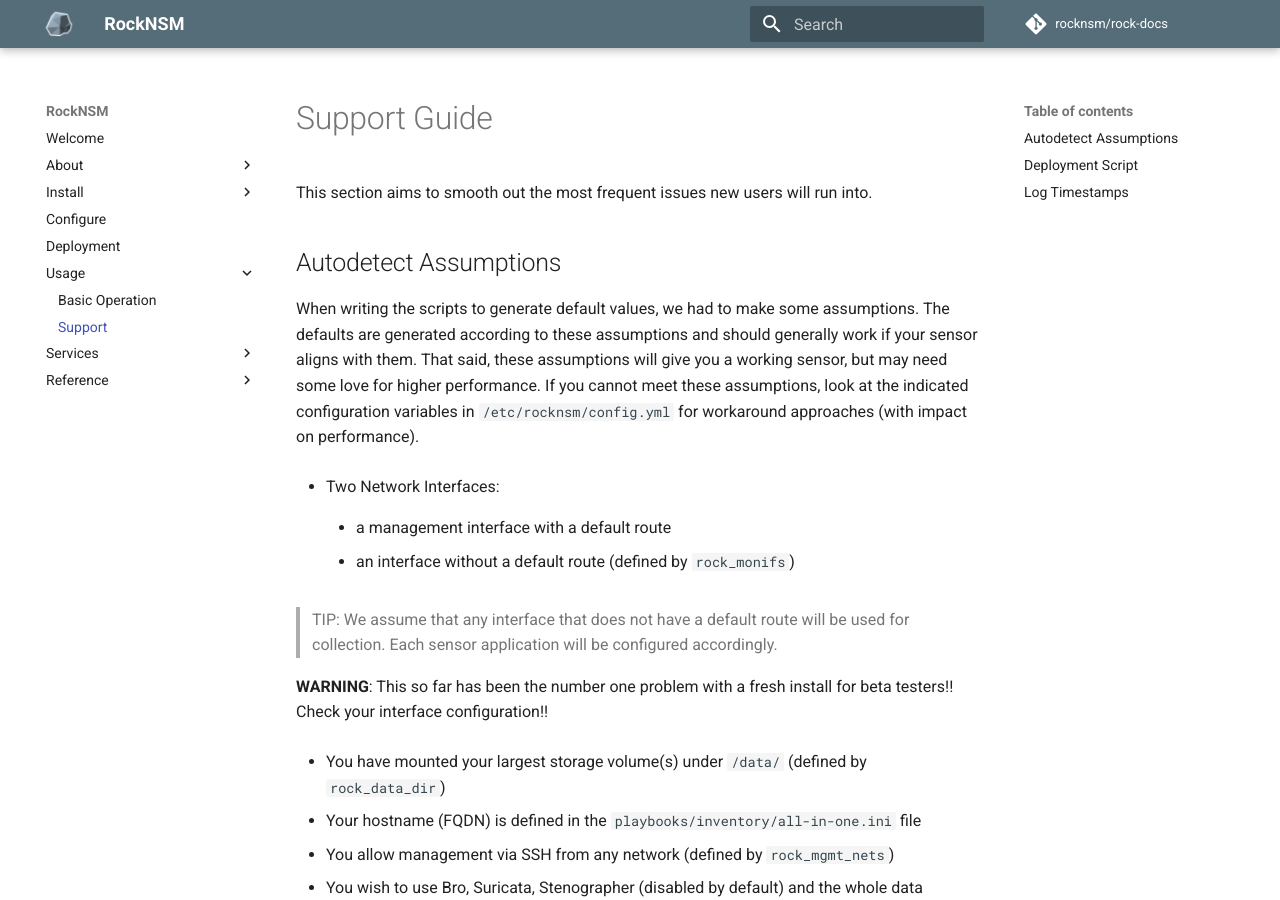
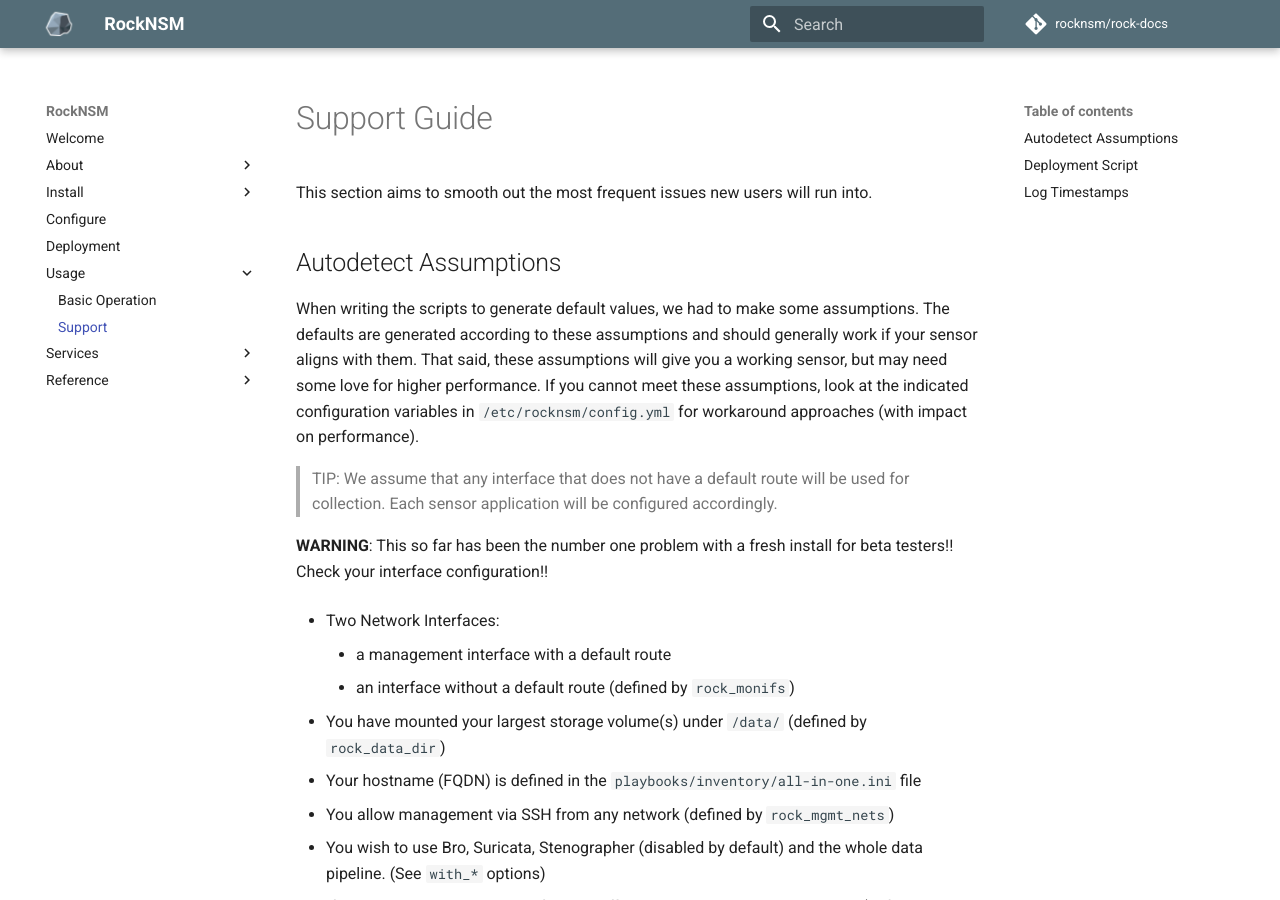
Before and after one commit to seven62/mkdocs-demo, an MkDocs documentation site: the page built from docs/usage/support.md, in a window 1280 px wide and 900 px high. Built offline with MkDocs 1.6.1 and Material for MkDocs 9.7.7, drawn with Linux system fonts in a browser that asks for light colours; comment, search, counter and statistics services are not loaded.

Commit message:
reorder list for clarity

```diff
--- a/docs/usage/support.md
+++ b/docs/usage/support.md
@@ -12,16 +12,14 @@
 configuration variables in `/etc/rocknsm/config.yml` for workaround approaches
 (with impact on performance).
 
-* Two Network Interfaces:
-
-    * a management interface with a default route
-
-    * an interface without a default route (defined by `rock_monifs`)
-
 > TIP: We assume that any interface that does not have a default route will be used for collection. Each sensor application will be configured accordingly.
 
 **WARNING**: This so far has been the number one problem with a fresh install
 for beta testers!! Check your interface configuration!!
+
+* Two Network Interfaces:
+    * a management interface with a default route
+    * an interface without a default route (defined by `rock_monifs`)
 
 * You have mounted your largest storage volume(s) under `/data/`
 (defined by `rock_data_dir`)
```
